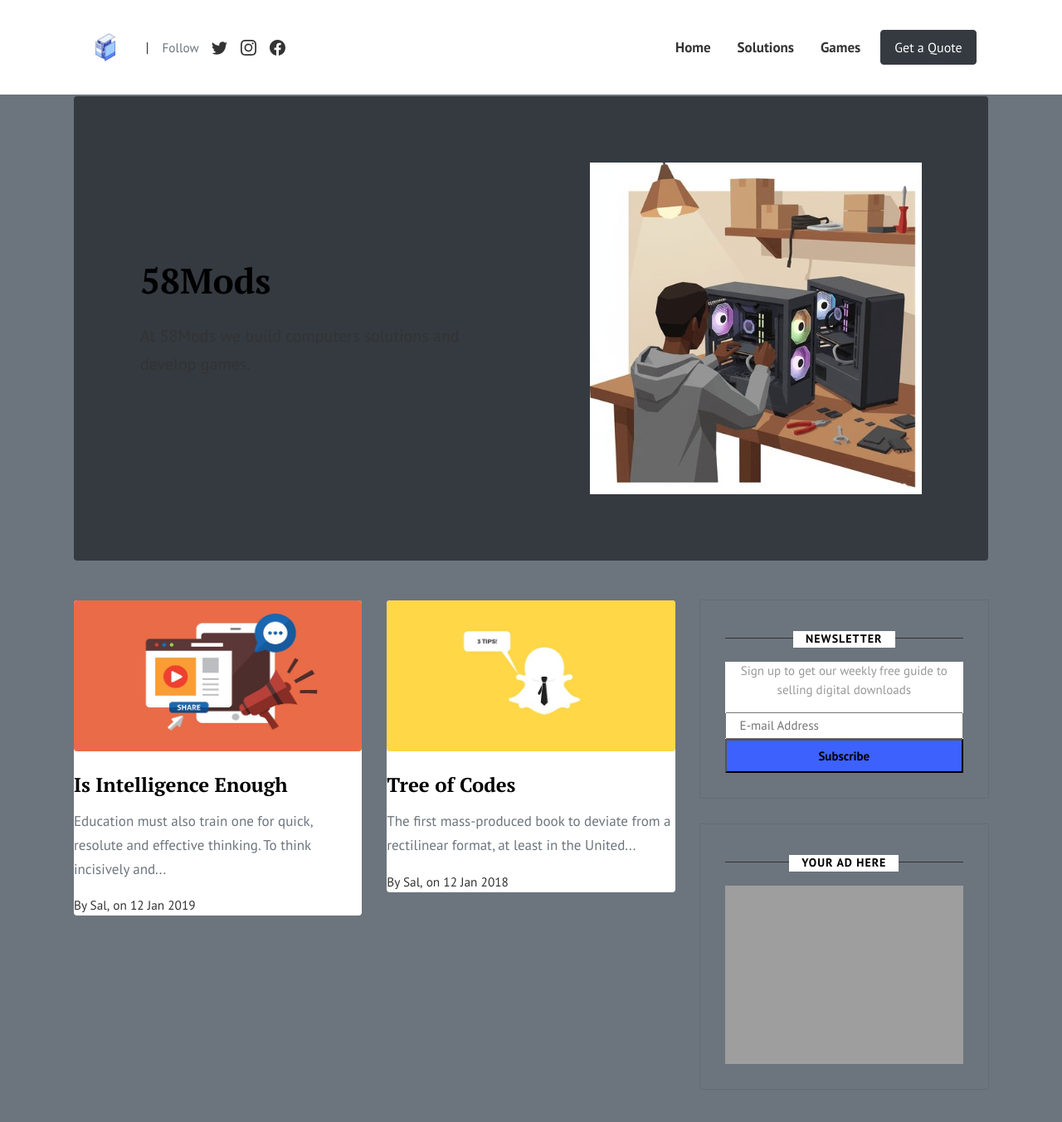
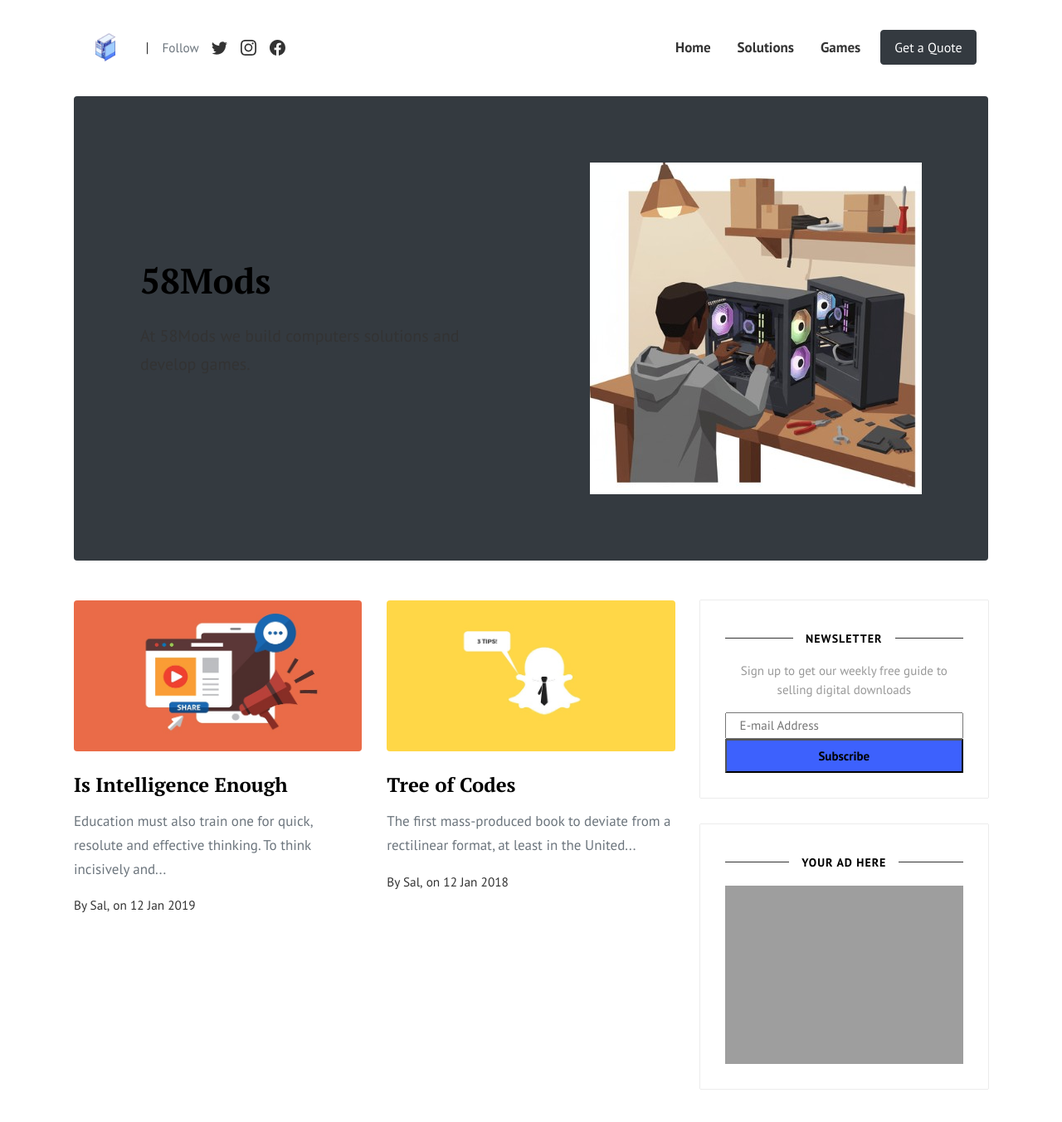
Before and after one commit to KariukiJonathan/58mods, a Jekyll site: the page built from index.html, in a window 1280 px wide and 1400 px high. Shown: the top 1353 px of the window at 83% size. Built offline with Jekyll 4.4.1, drawn with Linux system fonts in a browser that asks for light colours; the list of posts is cut into pages by our own code; comment, search, counter and statistics services are not loaded.

Commit message:
Update theme.scss

```diff
--- a/assets/css/theme.scss
+++ b/assets/css/theme.scss
@@ -17,7 +17,7 @@
   }
 
 body {
-    background:#6c757d;
+    background:#fff;
     font-size:17px;
     transition: all 200ms linear;
     font-family: "PT Sans",sans-serif;
```
